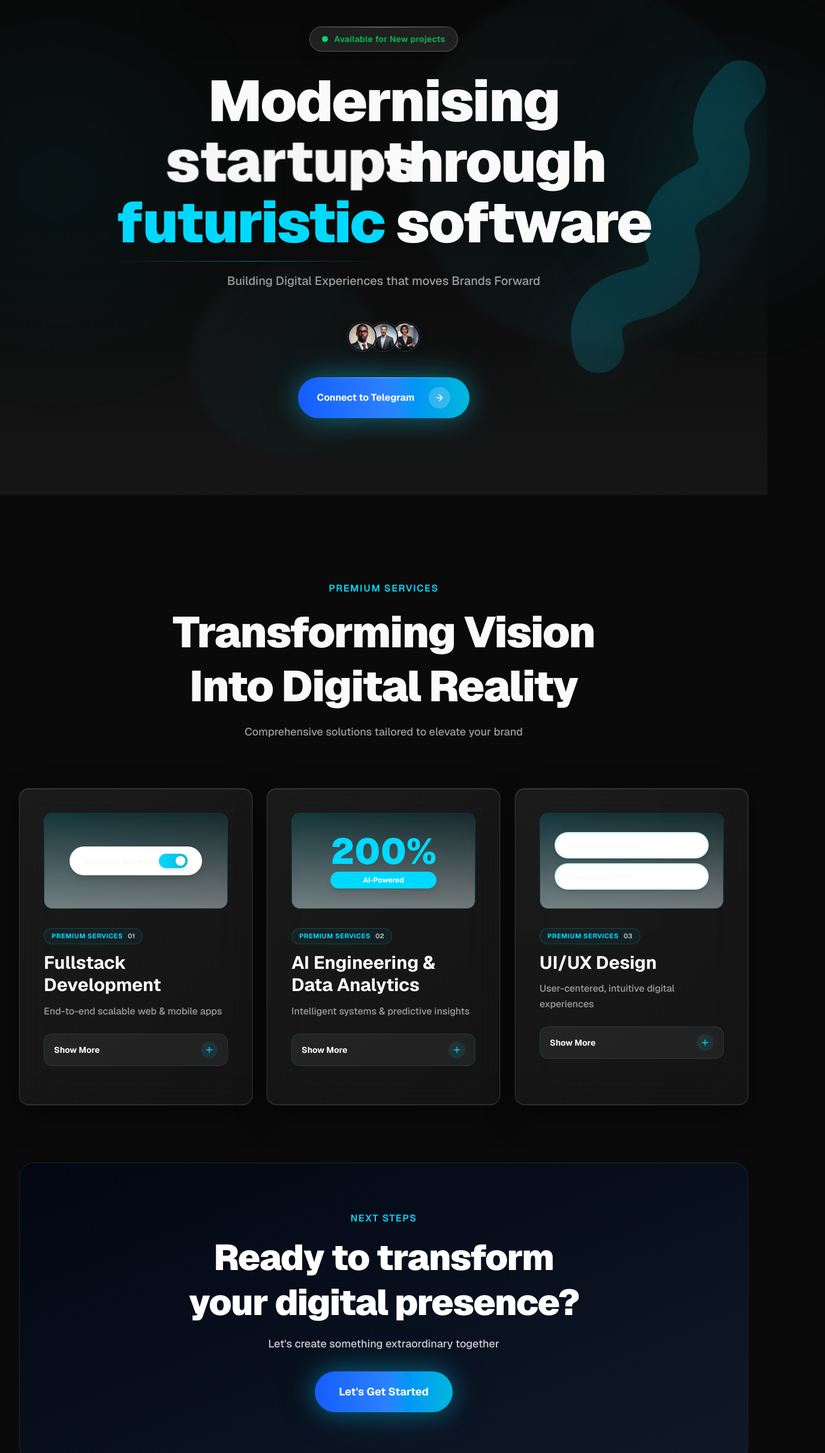
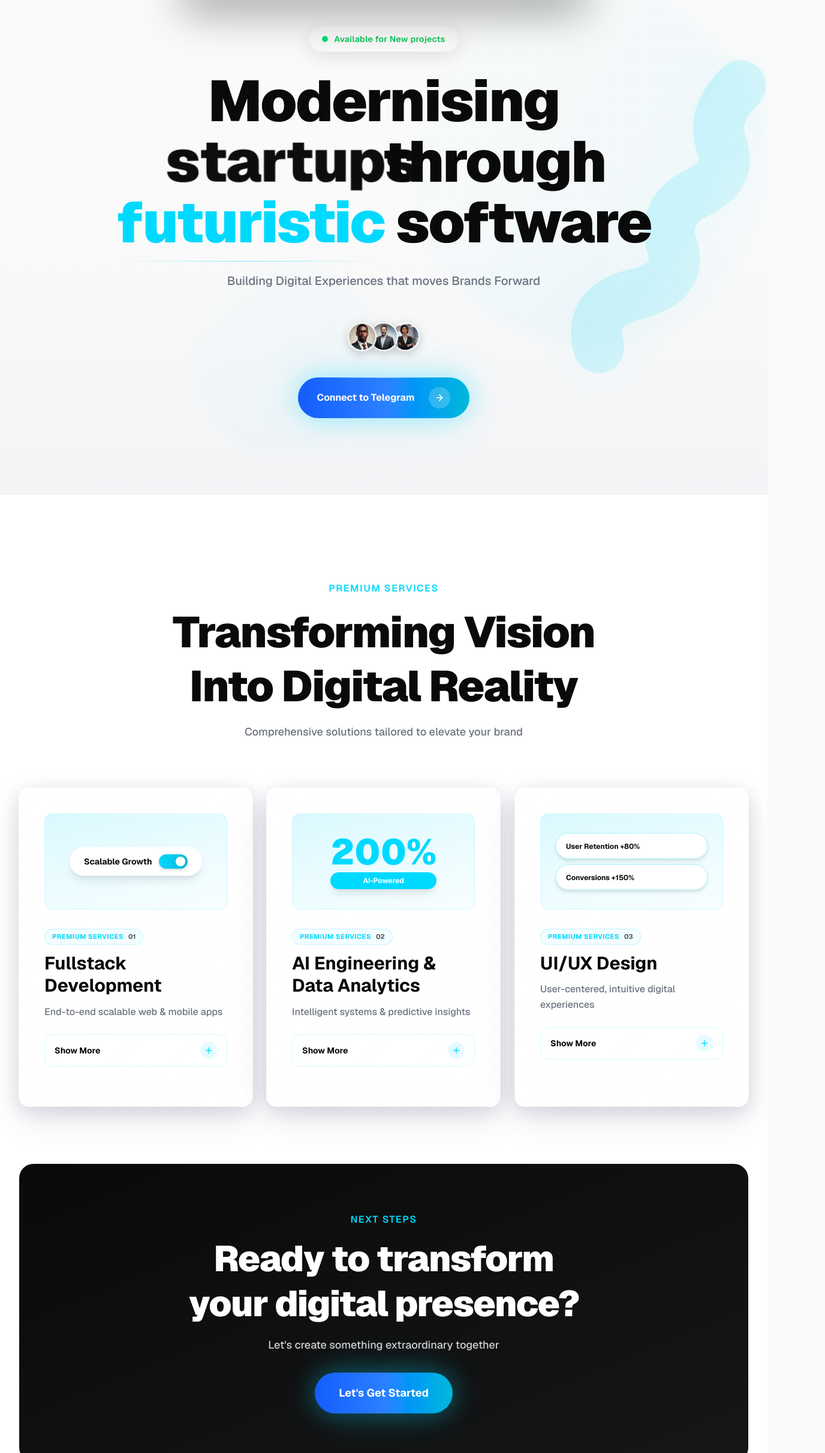
Before and after one commit to FlatBushZombies/noirsfera-agency, a Next.js app: page / in a window 1280 px wide. Shown: the part 84-2506 px from the top of the page at 60% size, 1376 px wide, since content can reach past the window. Built offline with nearby package versions, Linux system fonts and the light colour scheme.

Commit message:
revert: white bg

```diff
--- a/app/layout.tsx
+++ b/app/layout.tsx
@@ -97,7 +97,7 @@ export default function RootLayout({
   children: React.ReactNode;
 }>) {
   return (
-    <html lang="en" className="dark">
+    <html lang="en">
       <body
         className={`${geistSans.variable} ${geistMono.variable} antialiased font-sans`}
       >
--- a/components/LanguageSwitcher.tsx
+++ b/components/LanguageSwitcher.tsx
@@ -54,7 +54,7 @@ export function LanguageSwitcher() {
             exit={{ opacity: 0, y: -4, scale: 0.98 }}
             transition={{ duration: 0.18 }}
             className="absolute left-1/2 -translate-x-1/2 mt-2
-                       bg-gray-900/92 backdrop-blur-xl border border-white/[0.10] shadow-[0_12px_32px_rgba(0,0,0,0.5)] rounded-xl
+                       bg-white/95 backdrop-blur-xl border border-border shadow-[0_12px_32px_rgba(0,0,0,0.12)] rounded-xl
                        w-40 z-50 py-1.5 overflow-hidden"
           >
             {languages.map((lang) => (
@@ -67,8 +67,8 @@ export function LanguageSwitcher() {
                 className={`flex items-center justify-between w-full px-3 py-2 text-sm rounded-lg mx-1
                   transition-colors ${
                     language === lang.code
-                      ? "bg-primary/15 text-primary border border-primary/30"
-                      : "hover:bg-white/[0.08]"
+                      ? "bg-primary text-white"
+                      : "hover:bg-border"
                   }`}
               >
                 <div className="flex items-center gap-2">
--- a/components/contact.tsx
+++ b/components/contact.tsx
@@ -214,7 +214,7 @@ export default function Contact() {
                   type="text"
                   placeholder={t.contact.fullNamePlaceholder}
                   required
-                  className="bg-white/[0.07] border border-white/[0.12] hover:border-primary/40 focus:border-primary transition-colors rounded-lg h-12 backdrop-blur-sm"
+                  className="bg-white/60 border-2 border-border hover:border-primary/40 focus:border-primary transition-colors rounded-lg h-12 backdrop-blur-sm"
                 />
               </div>
 
@@ -228,7 +228,7 @@ export default function Contact() {
                   type="email"
                   placeholder={t.contact.emailPlaceholder}
                   required
-                  className="bg-white/[0.07] border border-white/[0.12] hover:border-primary/40 focus:border-primary transition-colors rounded-lg h-12 backdrop-blur-sm"
+                  className="bg-white/60 border-2 border-border hover:border-primary/40 focus:border-primary transition-colors rounded-lg h-12 backdrop-blur-sm"
                 />
               </div>
 
@@ -242,7 +242,7 @@ export default function Contact() {
                   placeholder={t.contact.messagePlaceholder}
                   rows={6}
                   required
-                  className="bg-white/[0.07] border border-white/[0.12] hover:border-primary/40 focus:border-primary transition-colors rounded-lg resize-none backdrop-blur-sm"
+                  className="bg-white/60 border-2 border-border hover:border-primary/40 focus:border-primary transition-colors rounded-lg resize-none backdrop-blur-sm"
                 />
               </div>
 
--- a/components/footer.tsx
+++ b/components/footer.tsx
@@ -22,7 +22,7 @@ export default function Footer() {
   }
 
   return (
-    <footer className="relative bg-gray-950 text-white overflow-hidden">
+    <footer className="relative bg-foreground text-white overflow-hidden">
       <div className="relative z-10 px-6 py-16 md:py-24 lg:py-32">
         <div className="max-w-7xl mx-auto">
           {/* Hero Section with CTA */}
@@ -68,7 +68,7 @@ export default function Footer() {
                   <button
                     onMouseEnter={() => setIsButtonHovered(true)}
                     onMouseLeave={() => setIsButtonHovered(false)}
-                    className="relative px-8 py-4 bg-black border-2 border-white font-display rounded-full font-semibold text-lg hover:bg-white hover:text-black transition-all duration-300 hover:scale-105 cursor-pointer group-hover:shadow-[0_0_30px_rgba(0,217,255,0.5)] focus-visible:outline-none focus-visible:ring-2 focus-visible:ring-primary focus-visible:ring-offset-2 focus-visible:ring-offset-gray-950"
+                    className="relative px-8 py-4 bg-black border-2 border-white font-display rounded-full font-semibold text-lg hover:bg-white hover:text-black transition-all duration-300 hover:scale-105 cursor-pointer group-hover:shadow-[0_0_30px_rgba(0,217,255,0.5)] focus-visible:outline-none focus-visible:ring-2 focus-visible:ring-primary focus-visible:ring-offset-2 focus-visible:ring-offset-foreground"
                   >
                     {isButtonHovered ? t.footer.letsGo : t.footer.getStarted}
                   </button>
@@ -87,7 +87,7 @@ export default function Footer() {
               <div className="flex gap-6">
                 <a
                   href="https://x.com/from_noirsfera"
-                  className="hover:text-primary transition-colors duration-200 p-2 hover:bg-white/10 rounded-lg focus-visible:outline-none focus-visible:ring-2 focus-visible:ring-primary focus-visible:ring-offset-2 focus-visible:ring-offset-gray-950"
+                  className="hover:text-primary transition-colors duration-200 p-2 hover:bg-white/10 rounded-lg focus-visible:outline-none focus-visible:ring-2 focus-visible:ring-primary focus-visible:ring-offset-2 focus-visible:ring-offset-foreground"
                   aria-label={t.footer.twitterAria}
                 >
                   <Twitter size={20} />
@@ -95,7 +95,7 @@ export default function Footer() {
 
                 <a
                   href="https://www.instagram.com/noirsfera/"
-                  className="hover:text-primary transition-colors duration-200 p-2 hover:bg-white/10 rounded-lg focus-visible:outline-none focus-visible:ring-2 focus-visible:ring-primary focus-visible:ring-offset-2 focus-visible:ring-offset-gray-950"
+                  className="hover:text-primary transition-colors duration-200 p-2 hover:bg-white/10 rounded-lg focus-visible:outline-none focus-visible:ring-2 focus-visible:ring-primary focus-visible:ring-offset-2 focus-visible:ring-offset-foreground"
                   aria-label={t.footer.instagramAria}
                 >
                   <Instagram size={20} />
@@ -103,7 +103,7 @@ export default function Footer() {
 
                 <a
                   href="https://t.me/itsslucki"
-                  className="hover:text-primary transition-colors duration-200 p-2 hover:bg-white/10 rounded-lg focus-visible:outline-none focus-visible:ring-2 focus-visible:ring-primary focus-visible:ring-offset-2 focus-visible:ring-offset-gray-950"
+                  className="hover:text-primary transition-colors duration-200 p-2 hover:bg-white/10 rounded-lg focus-visible:outline-none focus-visible:ring-2 focus-visible:ring-primary focus-visible:ring-offset-2 focus-visible:ring-offset-foreground"
                   aria-label={t.footer.telegramAria}
                   target="_blank"
                   rel="noopener noreferrer"
--- a/components/services.tsx
+++ b/components/services.tsx
@@ -117,10 +117,8 @@ export function Services() {
     <section
       ref={sectionRef}
       id="services"
-      className="py-20 md:py-28 lg:py-36 px-4 sm:px-6 lg:px-8 bg-background overflow-hidden"
+      className="py-20 md:py-28 lg:py-36 px-4 sm:px-6 lg:px-8 bg-white overflow-hidden"
     >
-      <div className="absolute top-1/4 -left-24 w-96 h-96 bg-primary/[0.06] rounded-full blur-[120px] pointer-events-none" />
-      <div className="absolute bottom-1/3 -right-24 w-80 h-80 bg-primary/[0.06] rounded-full blur-[100px] pointer-events-none" />
       <div className="max-w-7xl mx-auto space-y-20">
         <div className="text-center space-y-4 max-w-3xl mx-auto">
           <p className="eyebrow-label">
@@ -194,7 +192,7 @@ export function Services() {
                 {/* Accordion Toggle */}
                 <button
                   onClick={() => toggleAccordion(index)}
-                  className="w-full flex items-center justify-between rounded-xl border border-primary/15 bg-white/[0.06] px-4 py-3 text-sm font-bold text-foreground hover:text-primary hover:border-primary/30 hover:bg-primary/[0.08] transition-all duration-200 focus:outline-none focus-visible:ring-2 focus-visible:ring-primary/50 group/toggle"
+                  className="w-full flex items-center justify-between rounded-xl border border-primary/15 bg-white/70 px-4 py-3 text-sm font-bold text-foreground hover:text-primary hover:border-primary/30 hover:bg-primary/[0.04] transition-all duration-200 focus:outline-none focus-visible:ring-2 focus-visible:ring-primary/50 group/toggle"
                   aria-expanded={openIndex === index}
                   aria-controls={`details-${index}`}
                 >
@@ -218,7 +216,7 @@ export function Services() {
                     {service.details.map((detail, detailIndex) => (
                       <li
                         key={detailIndex}
-                        className="flex items-start gap-3 rounded-lg border border-primary/10 bg-white/[0.06] px-3 py-2"
+                        className="flex items-start gap-3 rounded-lg border border-primary/10 bg-white/70 px-3 py-2"
                       >
                         <span className="w-2 h-2 rounded-full bg-primary mt-2 flex-shrink-0" />
                         <span className="text-sm text-text-secondary font-medium leading-relaxed">{detail}</span>
@@ -234,7 +232,7 @@ export function Services() {
         {/* Call to Action */}
         <div
           ref={ctaRef}
-          className="bg-gradient-to-br from-gray-950 to-gray-900 rounded-3xl p-12 md:p-16 lg:p-20 text-center space-y-8 mt-24 border border-white/[0.08]"
+          className="bg-gradient-to-br from-foreground to-foreground/95 rounded-3xl p-12 md:p-16 lg:p-20 text-center space-y-8 mt-24 border border-foreground/10"
         >
           <div className="space-y-4 max-w-2xl mx-auto">
             <p className="eyebrow-label">
```
